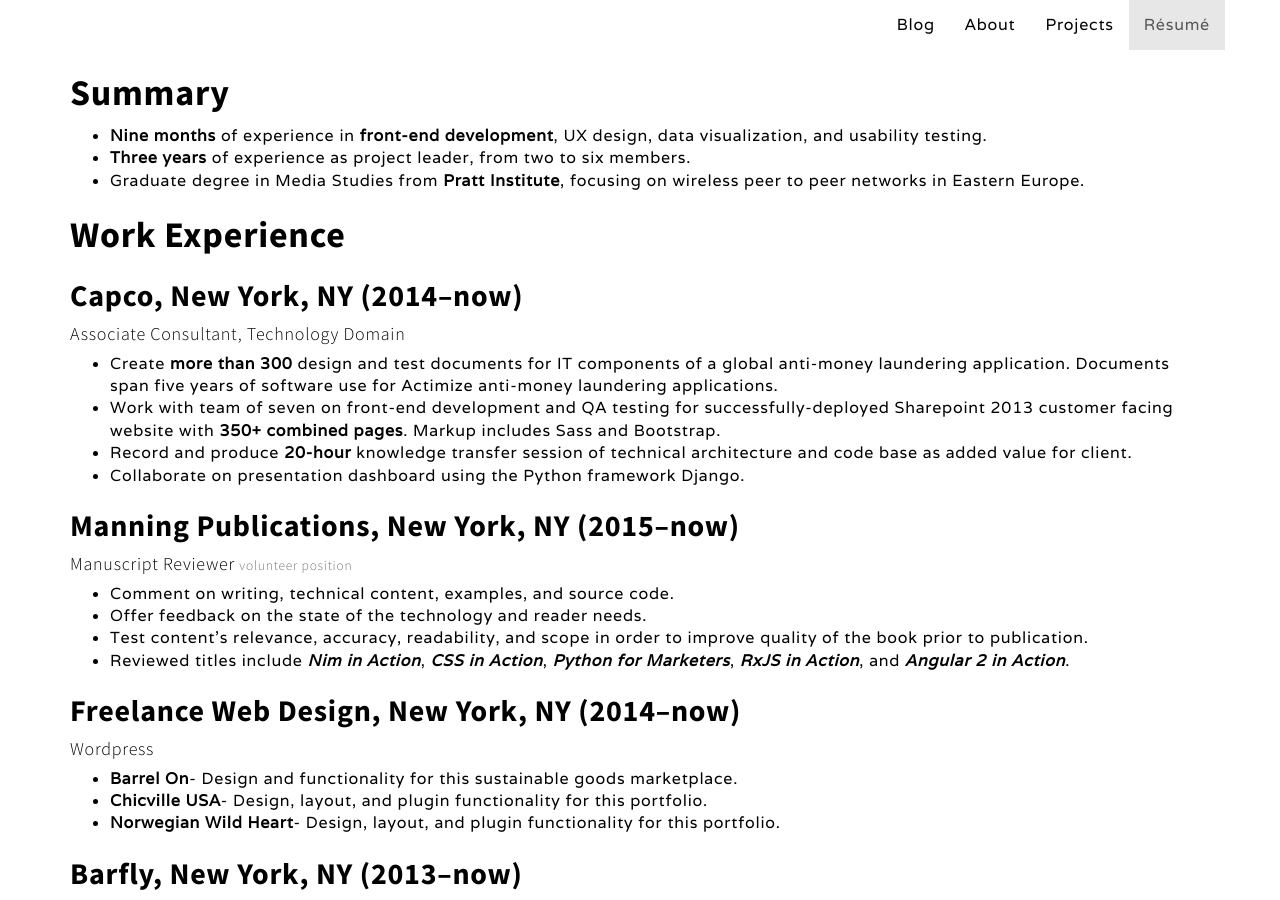
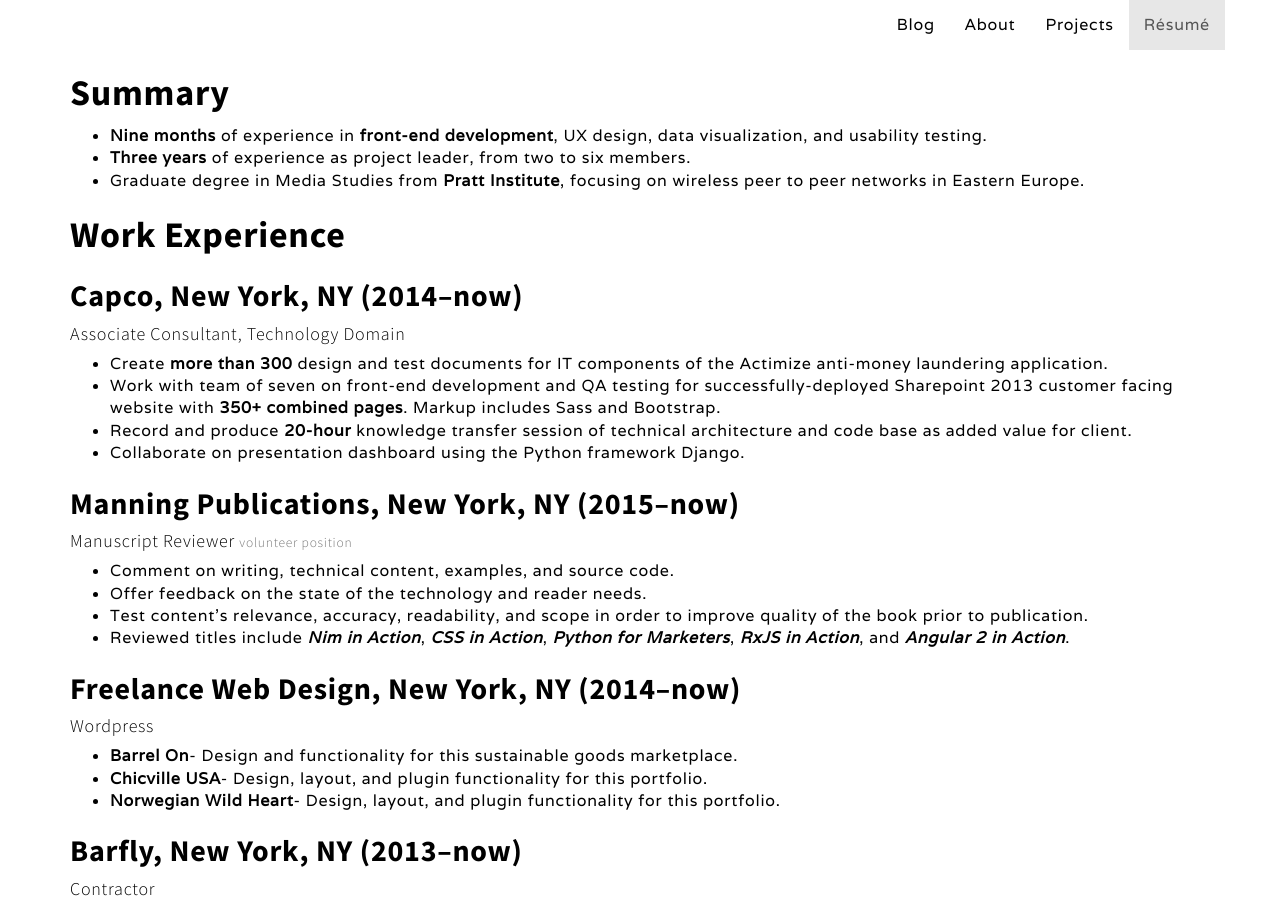
Before and after one commit to janaipakos/janaipakos.github.io, a Jekyll site: the page built from resume.md, in a window 1280 px wide and 900 px high. Built offline with Jekyll 4.4.1, drawn with Linux system fonts in a browser that asks for light colours; nearby versions of some CDN libraries.

Commit message:
Resume Edit

```diff
--- a/resume.md
+++ b/resume.md
@@ -15,7 +15,7 @@ active: resume
 <h2>Capco, New York, NY (2014–now)</h2>
 <h4>Associate Consultant, Technology Domain</h4>
     <ul>
-        <li>Create <strong>more than 300</strong> design and test documents for IT components of a global anti-money laundering application. Documents span five years of software use for Actimize anti-money laundering applications.</li>
+        <li>Create <strong>more than 300</strong> design and test documents for IT components of the Actimize anti-money laundering application.</li>
         <li>Work with team of seven on front-end development and QA testing for successfully-deployed Sharepoint 2013 customer facing website with <strong>350+ combined pages</strong>. Markup includes Sass and Bootstrap.</li>
         <li>Record and produce <strong>20-hour</strong> knowledge transfer session of technical architecture and code base as added value for client.</li>
         <li>Collaborate on presentation dashboard using the Python framework Django.</li>
```
